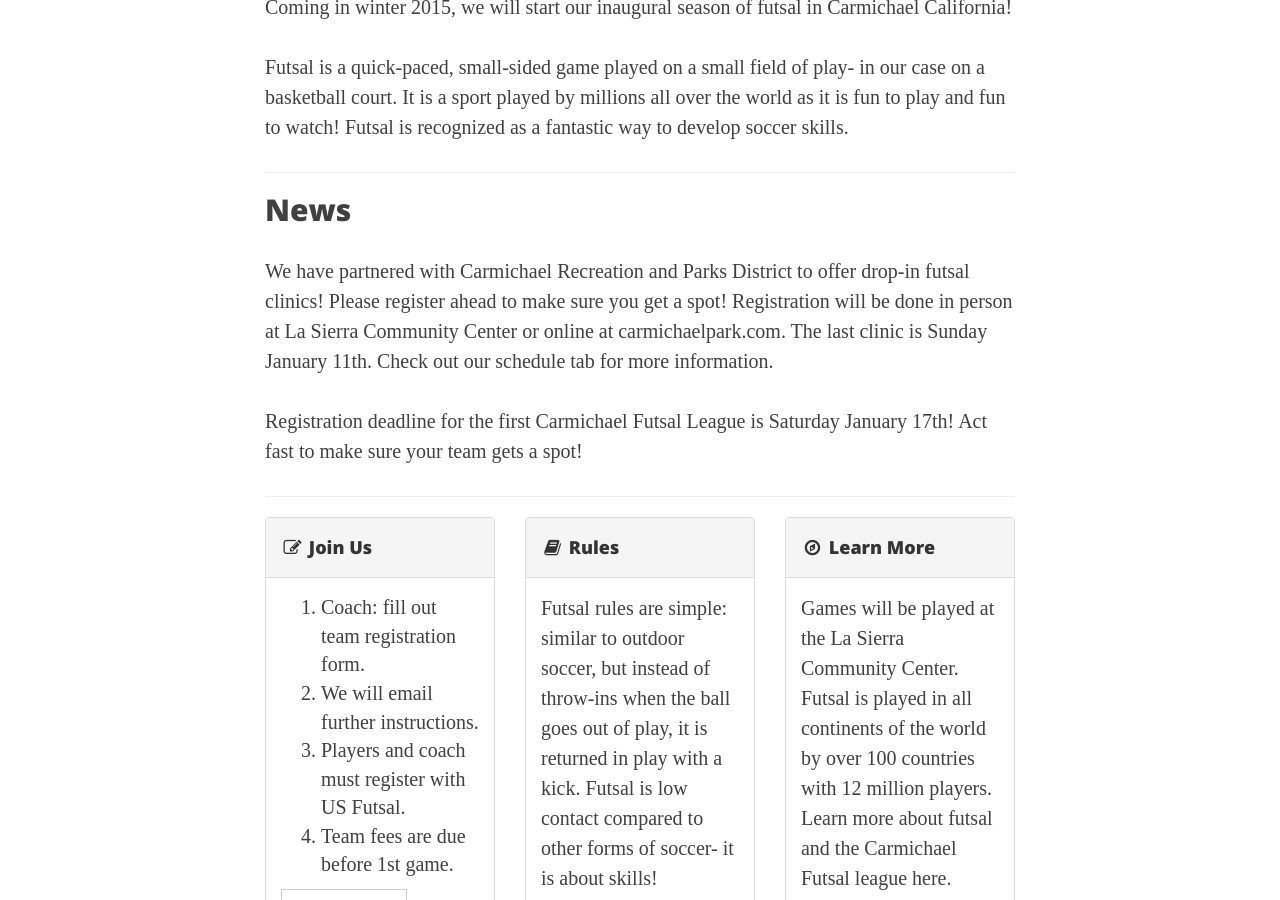
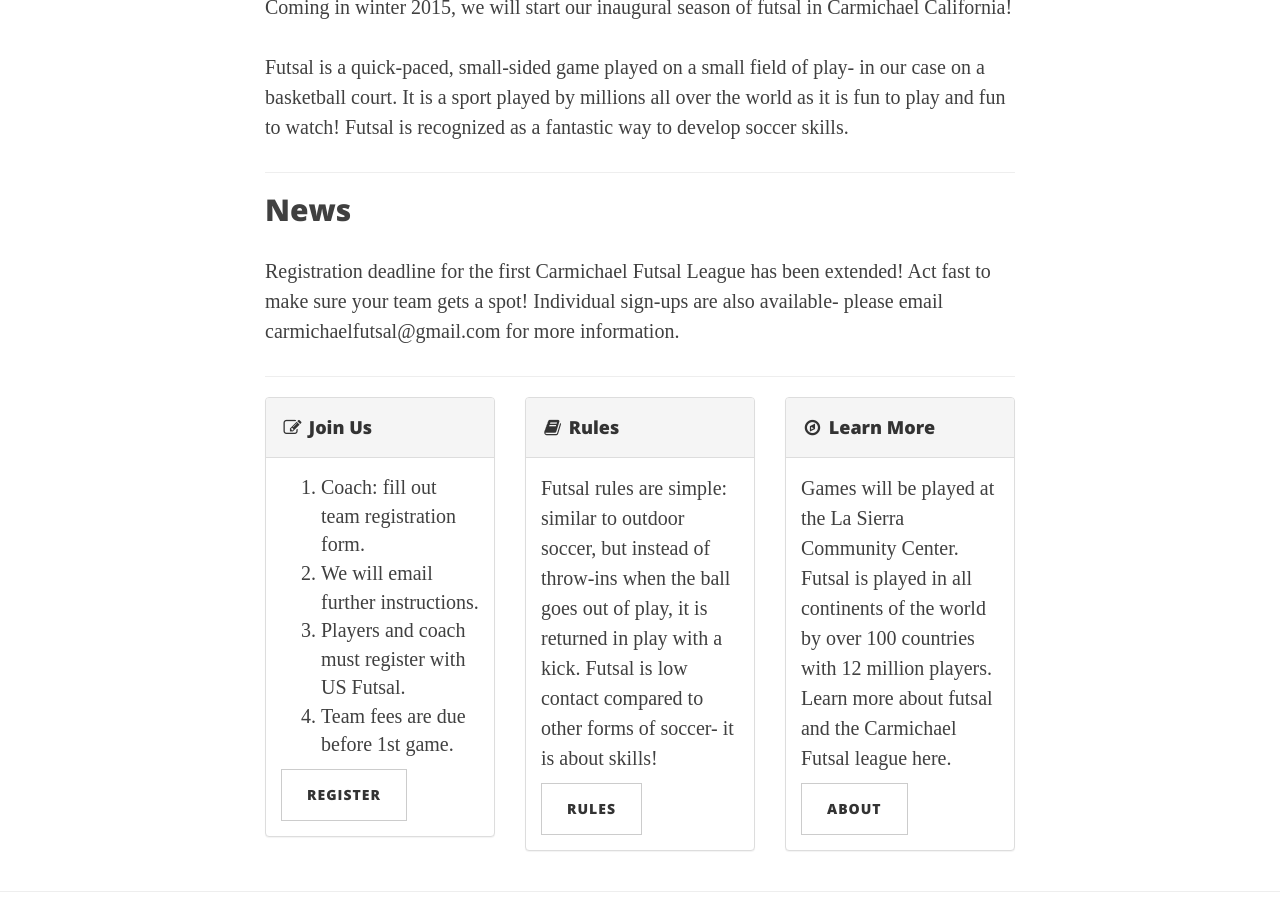
Before and after one commit to carmichaelfutsal/carmichaelfutsal.github.io, a Jekyll site: the page built from index.html, in a window 1280 px wide and 900 px high, scrolled down 579 px. Built offline with Jekyll 4.4.1, drawn with Linux system fonts in a browser that asks for light colours; nearby versions of some CDN libraries; the list of posts is cut into pages by our own code.

Commit message:
news update

```diff
--- a/index.html
+++ b/index.html
@@ -12,9 +12,7 @@
 
 <h2>News</h2>
 
-<p>We have partnered with Carmichael Recreation and Parks District to offer drop-in futsal clinics! Please register ahead to make sure you get a spot! Registration will be done in person at La Sierra Community Center or online at carmichaelpark.com. The last clinic is Sunday January 11th. Check out our schedule tab for more information.</p>
-
-<p>Registration deadline for the first Carmichael Futsal League is Saturday January 17th! Act fast to make sure your team gets a spot!<p>
+<p>Registration deadline for the first Carmichael Futsal League has been extended! Act fast to make sure your team gets a spot! Individual sign-ups are also available- please email carmichaelfutsal@gmail.com for more information.<p>
 
 <div class="fb-like-box" data-href="https://www.facebook.com/carmichaelfutsal" data-width="100%" data-colorscheme="light" data-show-faces="false" data-header="false" data-stream="true" data-show-border="false"></div>
 
```
